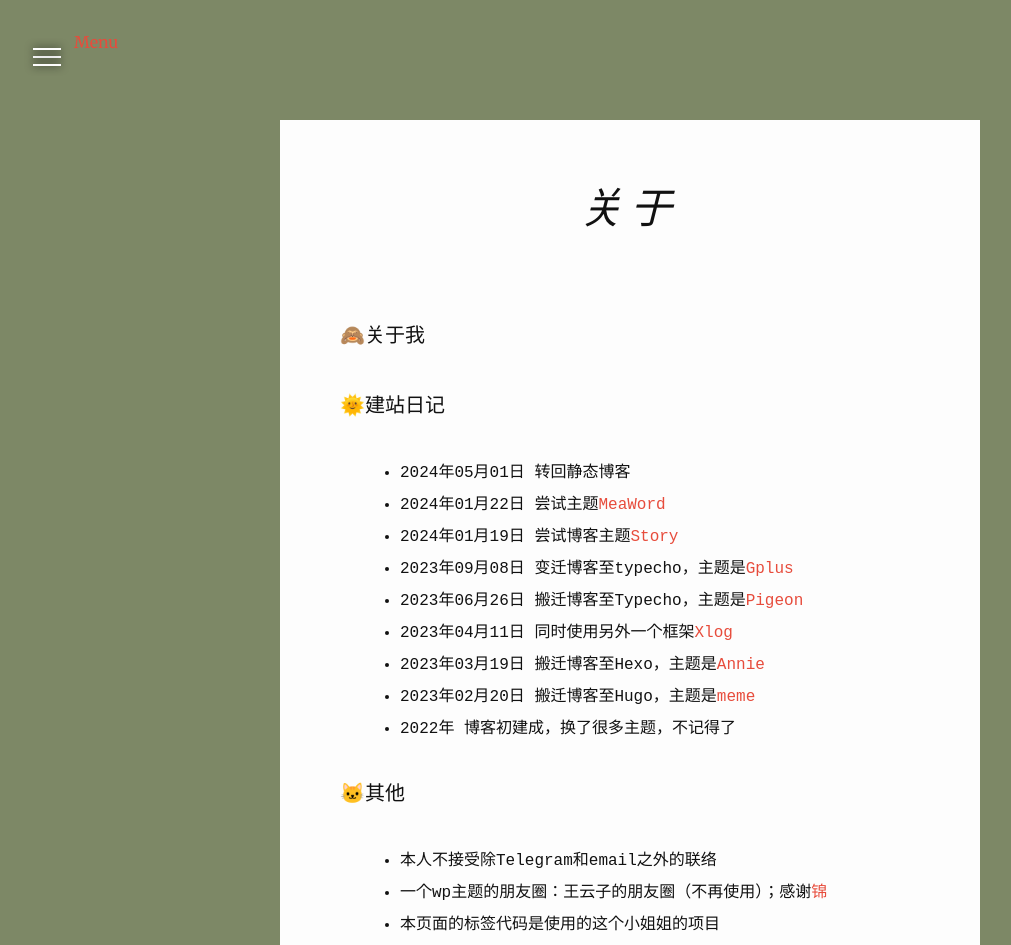
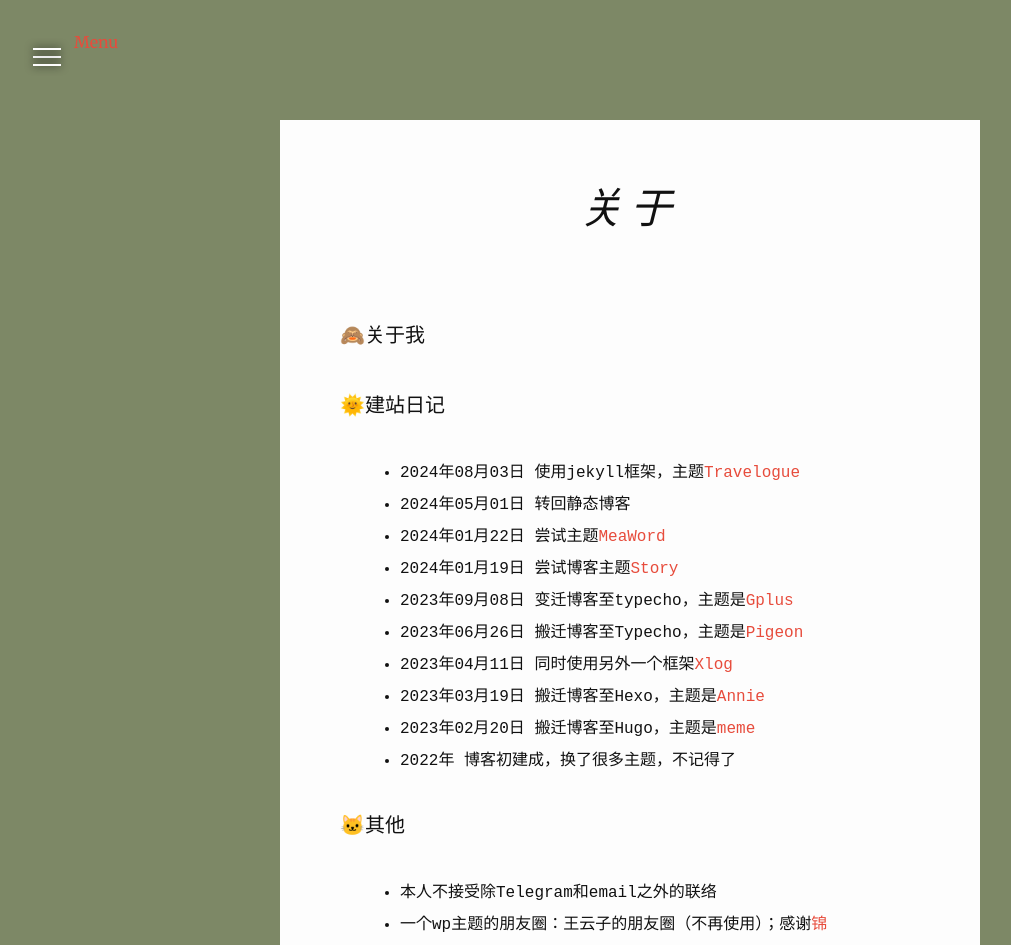
Before and after one commit to wangyunzi/wangyunzi.github.io, a Jekyll site: the page built from _pages/about.md, in a window 1280 px wide. Shown: the top 945 px of the page, without its empty margins (10-1021 px from the left). Built offline with Jekyll 4.4.1, drawn with Linux system fonts in a browser that asks for light colours; nearby versions of some CDN libraries; comment, search, counter and statistics services are not loaded.

```diff
--- a/_pages/about.md
+++ b/_pages/about.md
@@ -57,6 +57,7 @@
 
 
 #### 🌞建站日记
+- 2024年08月03日  使用jekyll框架，主题[Travelogue](https://github.com/SalGnt/Travelogue)
 - 2024年05月01日  转回静态博客
 - 2024年01月22日  尝试主题[MeaWord](https://www.bawge.com/archives/63.html)
 - 2024年01月19日  尝试博客主题[Story](https://github.com/txperl/Story-for-Typecho)
@@ -74,3 +75,6 @@
 - 博客部分网络图片来自[Pixabay](https://pixabay.com/zh/)、[pinterest](https://www.pinterest.com/),若侵权请告知博主，博主将会第一时间删除
 
 ![:wangyunzi](https://count.getloli.com/get/@wangyunzi?theme=asoul)
+
+<a href="https://www.foreverblog.cn/go.html" target="_blank"> <img src="https://img.foreverblog.cn/wormhole_4_tp.gif" alt="" style="width:auto;height:32px;" title="穿梭虫洞-随机访问十年之约友链博客"></a>
+<a href="https://www.travellings.cn/go.html" target="_blank" rel="noopener" title="开往-友链接力"><img src="https://www.travellings.cn/assets/logo.gif" alt="开往-友链接力" style="width:auto;height:32px;"></a>
```
Also changed, not shown: _posts/2024-07-07-流量攻击.md (+0 -4 lines), _includes/sidebar.html (line endings or trailing spaces), assets/css/sidebar.css (line endings or trailing spaces).
